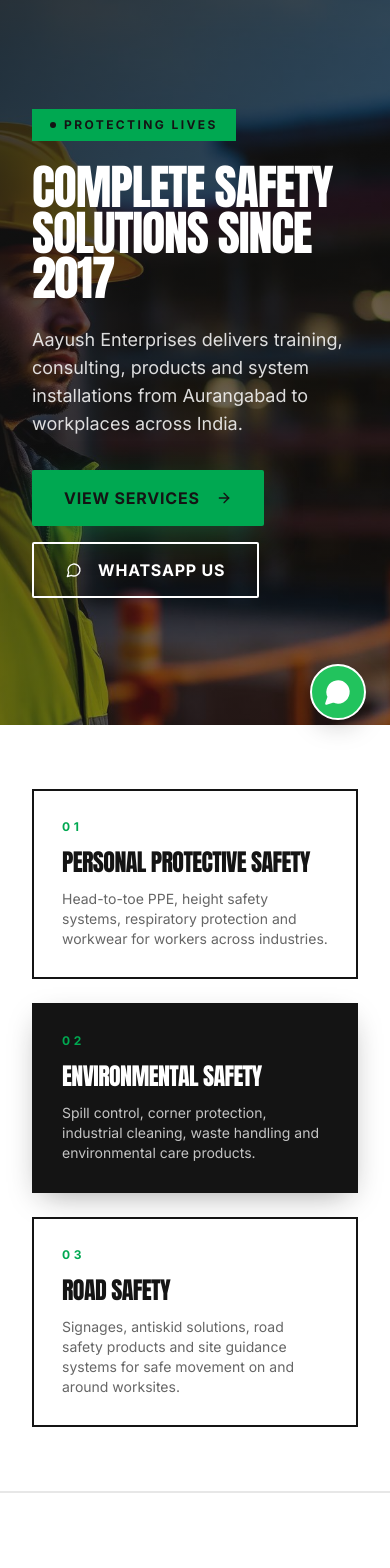
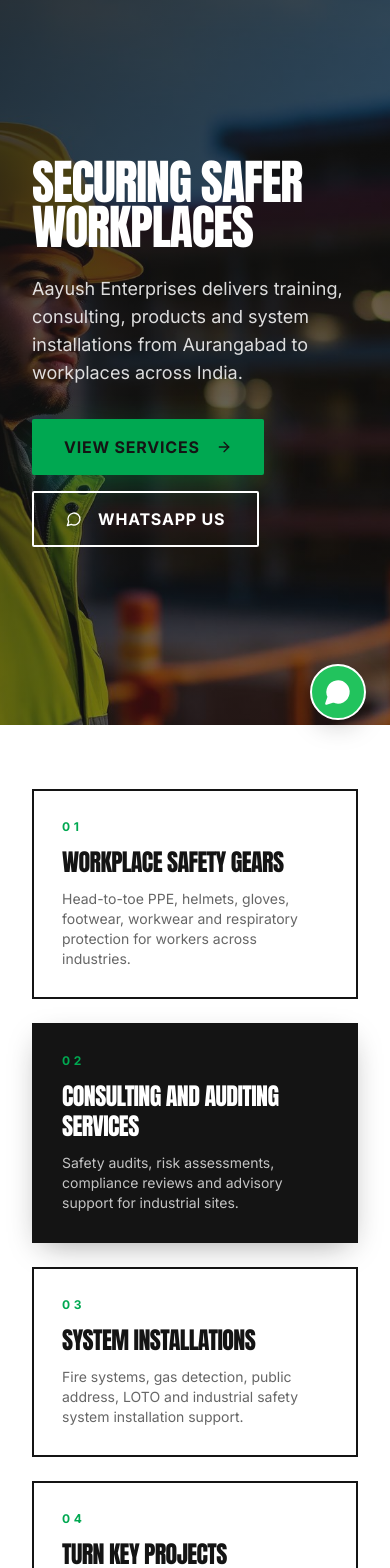
Before and after one commit to Bipin1412/AAYUSH-ENTERPRISE-, a React (Vite) app: page / in a window 390 px wide. Shown: the part 100-1668 px from the top of the page. Built offline with nearby package versions, Linux system fonts and the light colour scheme; the HTML template or start-up script is replaced by a standard one.

Commit message:
home page changes
Co-authored-by: Copilot <copilot@github.com>

```diff
--- a/src/components/Footer.tsx
+++ b/src/components/Footer.tsx
@@ -1,7 +1,9 @@
 import { Link } from "react-router-dom";
 import { ShieldCheck, Mail, Phone, MapPin, Facebook, Instagram, Linkedin } from "lucide-react";
-import { COMPANY_ADDRESS, COMPANY_EMAIL, COMPANY_PHONE } from "@/lib/whatsapp";
+import { COMPANY_ADDRESS, COMPANY_PHONE } from "@/lib/whatsapp";
 import { company } from "@/data/brochure";
+
+const footerEmails = ["sales@aayushenterprises.in", "ayushenterprisesaurangabad@gmail.com"];
 
 const Footer = () => {
   return (
@@ -60,12 +62,11 @@ const Footer = () => {
         <div>
           <h4 className="font-display text-lg mb-4 text-primary">Categories</h4>
           <ul className="space-y-2 text-sm text-secondary-foreground/70">
-            <li>Personal Protective Safety</li>
-            <li>Environmental Safety</li>
-            <li>Road Safety</li>
-            <li>Training</li>
-            <li>Consulting</li>
-            <li>Installations</li>
+            <li>Workplace Safety Gears</li>
+            <li>Consulting and Auditing Services</li>
+            <li>System Installations</li>
+            <li>Turn Key Projects</li>
+            <li>Car Hire Services</li>
           </ul>
         </div>
 
@@ -78,9 +79,11 @@ const Footer = () => {
             <li className="flex gap-3">
               <Phone className="h-4 w-4 mt-0.5 text-primary shrink-0" /> {COMPANY_PHONE}
             </li>
-            <li className="flex gap-3">
-              <Mail className="h-4 w-4 mt-0.5 text-primary shrink-0" /> {COMPANY_EMAIL}
-            </li>
+            {footerEmails.map((email) => (
+              <li key={email} className="flex gap-3">
+                <Mail className="h-4 w-4 mt-0.5 text-primary shrink-0" /> {email}
+              </li>
+            ))}
             <li className="flex gap-3">
               <MapPin className="h-4 w-4 mt-0.5 text-primary shrink-0" /> {company.branchOffices.join(", ")}
             </li>
--- a/src/components/HeroSlider.tsx
+++ b/src/components/HeroSlider.tsx
@@ -22,12 +22,9 @@ const HeroSlider = () => {
 
       <div className="relative h-full container flex items-center">
         <div className="max-w-3xl text-secondary-foreground animate-slide-up">
-          <div className="inline-flex items-center gap-2 bg-primary text-primary-foreground px-4 py-1.5 text-xs font-bold uppercase tracking-[0.2em] mb-6 border-2 border-primary-foreground/0">
-            <span className="h-1.5 w-1.5 bg-secondary rounded-full" />
-            {company.tagline}
-          </div>
+
           <h1 className="font-display text-5xl md:text-7xl lg:text-8xl uppercase leading-[0.95]">
-            Complete Safety Solutions Since 2017
+            SECURING SAFER WORKPLACES
           </h1>
           <p className="mt-6 text-lg md:text-xl text-secondary-foreground/85 max-w-2xl">
             Aayush Enterprises delivers training, consulting, products and system installations from Aurangabad to workplaces across India.
--- a/src/data/brochure.ts
+++ b/src/data/brochure.ts
@@ -34,22 +34,22 @@ export const company = {
     "Gat Bo 197/01/U Phadke Vasti, Nighoje Village, Nighoje Chakan, Tal. Khed, Dist. Pune, Maharashtra - 410501",
     "Pune Nagar Road, Opp. HDFC Bank, Koregaon Bhima, Tal. Shiuru, Dist. Pune - 412216",
   ],
-  branchOffices: ["Indore (M.P.)", "Pune (M.H.)", "Nasik (M.H.)"],
+  branchOffices: ["Indore (M.P.)","Mumbai (M.H.)", "Pune (M.H.)", "Nasik (M.H.)", "Chandigarh (P.B.)"],
 };
 
 export const contactPersons: ContactPerson[] = [
   {
-    name: "Ashwin Kurhe",
-    phone: "+91 742 084 6602",
+    name: "",
+    phone: "+91 7420846602",
     phoneDigits: "917420846602",
   },
   {
-    name: "Ganesh Bhujbal",
-    phone: "+91 816 064 7924",
+    name: "",
+    phone: "+91 8160647924",
     phoneDigits: "918160647924",
   },
   {
-    name: "Shivaji Thakare",
+    name: "",
     phone: "+91 9423834722",
     phoneDigits: "919423834722",
   },
@@ -63,19 +63,29 @@ export const emails = [
 
 export const coreVerticals = [
   {
-    title: "Personal Protective Safety",
+    title: "Workplace Safety Gears",
     summary:
-      "Head-to-toe PPE, height safety systems, respiratory protection and workwear for workers across industries.",
+      "Head-to-toe PPE, helmets, gloves, footwear, workwear and respiratory protection for workers across industries.",
   },
   {
-    title: "Environmental Safety",
+    title: "Consulting and Auditing Services",
     summary:
-      "Spill control, corner protection, industrial cleaning, waste handling and environmental care products.",
+      "Safety audits, risk assessments, compliance reviews and advisory support for industrial sites.",
   },
   {
-    title: "Road Safety",
+    title: "System Installations",
     summary:
-      "Signages, antiskid solutions, road safety products and site guidance systems for safe movement on and around worksites.",
+      "Fire systems, gas detection, public address, LOTO and industrial safety system installation support.",
+  },
+  {
+    title: "Turn Key Projects",
+    summary:
+      "End-to-end execution covering planning, sourcing, installation and handover for site-wide safety needs.",
+  },
+  {
+    title: "Car Hire Services",
+    summary:
+      "Flexible local and outstation travel support for site visits, meetings and project movement.",
   },
 ];
 
@@ -99,7 +109,7 @@ export const brochureHighlights = [
   },
   {
     label: "Core Verticals",
-    value: "3",
+    value: "5",
   },
   {
     label: "Business Focus",
--- a/src/pages/About.tsx
+++ b/src/pages/About.tsx
@@ -38,7 +38,7 @@ const About = () => {
               Safety across every worksite.
             </h2>
             <p className="mt-6 text-muted-foreground leading-relaxed">
-              Founded in {company.established}, Aayush Enterprises is headquartered in Aurangabad, Maharashtra with three branch offices and two manufacturing locations. The company provides complete safety solutions across Personal Protective Safety, Environmental Safety and Road Safety.
+              Founded in {company.established}, Aayush Enterprises is headquartered in Aurangabad, Maharashtra with three branch offices and two manufacturing locations. The company provides complete safety solutions across Workplace Safety Gears, Consulting and Auditing Services, System Installations, Turn Key Projects and Car Hire Services.
             </p>
             <p className="mt-4 text-muted-foreground leading-relaxed">
               The brochure emphasizes protecting people at the workplace regardless of their work type, supported by trainings, consulting, digital printing, car hire and complete system installations.
--- a/src/pages/Contact.tsx
+++ b/src/pages/Contact.tsx
@@ -74,16 +74,18 @@ const Contact = () => {
             </div>
 
             <div className="border-2 border-secondary p-6 bg-card">
-              <div className="text-xs font-bold uppercase tracking-[0.2em] text-muted-foreground mb-3">Direct Contact Persons</div>
+              <div className="text-xs font-bold uppercase tracking-[0.2em] text-muted-foreground mb-4">
+                Direct Contact Persons
+              </div>
               <div className="grid gap-4">
                 {contactPersons.map((person) => (
-                  <div key={person.name} className="flex gap-4 items-start">
+                  <div key={person.name} className="flex items-center justify-start gap-4 text-left">
                     <div className="h-11 w-11 grid place-items-center bg-primary text-primary-foreground border-2 border-secondary shrink-0">
                       <UserRound className="h-5 w-5" strokeWidth={2.5} />
                     </div>
-                    <div>
-                      <div className="font-bold">{person.name}</div>
-                      <div className="text-sm text-muted-foreground">{person.phone}</div>
+                    <div className="min-w-0">
+                      <div className="text-base font-black uppercase tracking-wide">{person.name}</div>
+                      <div className="text-sm font-bold text-muted-foreground">{person.phone}</div>
                     </div>
                   </div>
                 ))}
--- a/src/pages/Home.tsx
+++ b/src/pages/Home.tsx
@@ -16,14 +16,16 @@ const features = [
 ];
 
 const testimonials = [
-  { name: "Personal Protective Safety", role: "Core Vertical", text: "Helmet, gloves, shoes, workwear, respiratory protection and height safety systems are part of the brochure range." },
-  { name: "Environmental Safety", role: "Core Vertical", text: "Jonesco, ESP, Knuffi and spill-response products cover workplace environmental protection needs." },
-  { name: "Road Safety", role: "Core Vertical", text: "Antiskid tape, photoluminescent signage and road safety materials help improve site movement and emergency visibility." },
+  { name: "Workplace Safety Gears", role: "Core Vertical", text: "Helmet, gloves, shoes, workwear and respiratory protection cover everyday workplace safety needs." },
+  { name: "Consulting and Auditing Services", role: "Core Vertical", text: "Audits, assessments and advisory support help teams strengthen compliance and safety culture." },
+  { name: "System Installations", role: "Core Vertical", text: "LOTO, fire systems, gas detection and industrial safety installations support site readiness." },
+  { name: "Turn Key Projects", role: "Core Vertical", text: "A single team can manage planning, sourcing, execution and handover for complete safety projects." },
+  { name: "Car Hire Services", role: "Core Vertical", text: "Local and outstation travel support keeps site visits and project movement flexible." },
 ];
 
 const faqs = [
   { q: "When was Aayush Enterprises established?", a: "The company was established in 2017 and is headquartered in Aurangabad, Maharashtra." },
-  { q: "What are the main business verticals?", a: "The three core verticals are Personal Protective Safety, Environmental Safety and Road Safety." },
+  { q: "What are the main business verticals?", a: "The five core verticals are Workplace Safety Gears, Consulting and Auditing Services, System Installations, Turn Key Projects and Car Hire Services." },
   { q: "Do you also provide training and consulting?", a: "Yes. The brochure includes 5 service verticals covering training, consulting, digital printing, car hire and system installations." },
   { q: "How many branch offices are mentioned in the brochure?", a: "The brochure lists 3 branch offices: Indore, Pune and Nasik." },
 ];
@@ -35,7 +37,7 @@ const Home = () => {
 
       <section className="py-16 md:py-20 bg-background border-b-2 border-secondary/10">
         <div className="container">
-          <div className="grid gap-6 md:grid-cols-3">
+          <div className="grid gap-6 md:grid-cols-2 xl:grid-cols-5">
             {coreVerticals.map((item, index) => (
               <div
                 key={item.title}
@@ -44,7 +46,7 @@ const Home = () => {
                 }`}
               >
                 <div className="text-xs font-bold uppercase tracking-[0.3em] text-primary mb-3">
-                  0{index + 1}
+                  {String(index + 1).padStart(2, "0")}
                 </div>
                 <h3 className="font-display text-2xl uppercase leading-tight mb-3">{item.title}</h3>
                 <p className={index === 1 ? "text-sm text-secondary-foreground/75" : "text-sm text-muted-foreground"}>
```
